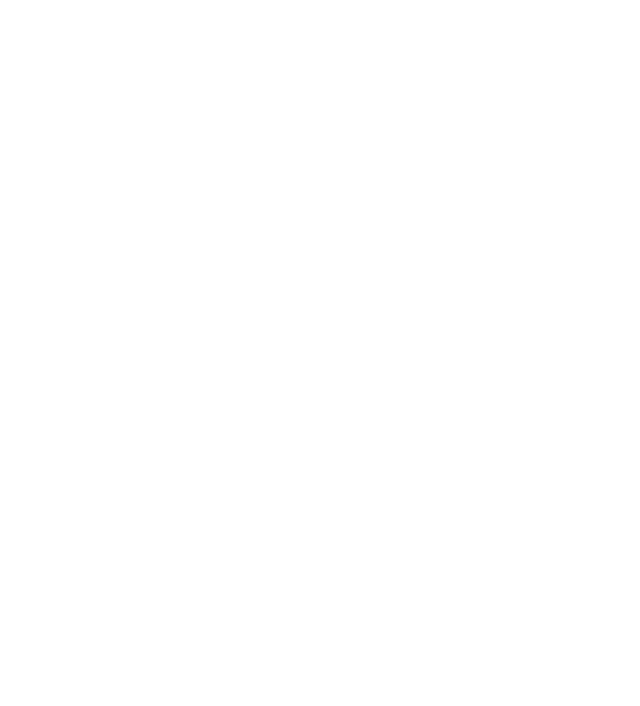
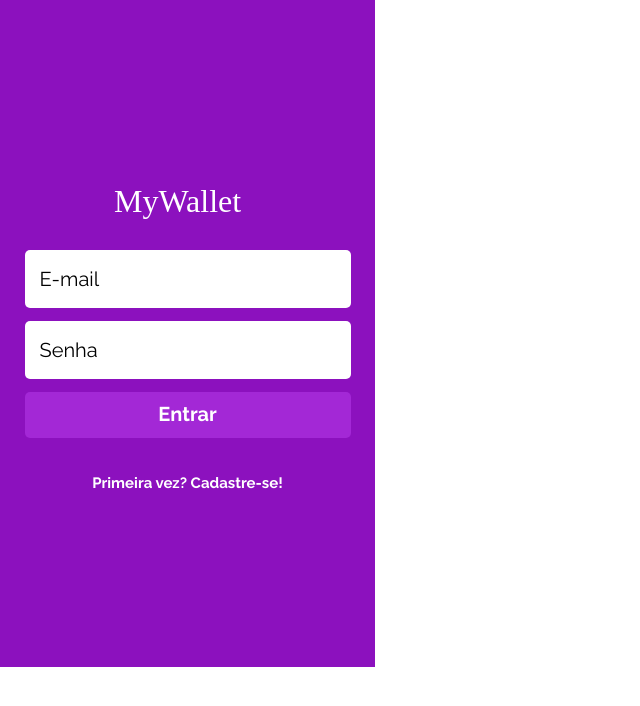
Before and after one commit to Reiony/projeto14-mywallet-front, a React (Create React App) app: page /sign-in in a window 1280 px wide. Before the commit this address had no page. Shown: the top 706 px of the page, without its empty margins (0-640 px from the left). Built offline with nearby package versions, Linux system fonts and the light colour scheme; a web font is replaced by a local one.

Commit message:
refact: fixed a lot of react errors involving svcs

```diff
--- a/package.json
+++ b/package.json
@@ -8,7 +8,8 @@
     "react-dom": "^18.2.0",
     "react-router-dom": "^6.7.0",
     "react-scripts": "^5.0.1",
-    "styled-components": "^5.3.6"
+    "styled-components": "^5.3.6",
+    "sweetalert": "^2.1.2"
   },
   "scripts": {
     "start": "react-scripts start",
--- a/src/App.js
+++ b/src/App.js
@@ -9,9 +9,9 @@ export default function App() {
       <GlobalStyle />
       <BrowserRouter>
         <Routes>
-          {/* <Route path="/home" element={<Home />}/> */}
+          {/* <Route path="/" element={<Home />}/> */}
           <Route path="sign-up" element={<SignUp/>}/>
-          <Route path="/" element={<SignIn/>}/>
+          <Route path="/sign-in" element={<SignIn/>}/>
         </Routes>
       </BrowserRouter>
     </>
--- a/src/components/SignIn.js
+++ b/src/components/SignIn.js
@@ -1,8 +1,8 @@
 import { useState, useContext } from "react";
 import { Link, useNavigate } from "react-router-dom";
 import styled from "styled-components";
-import { AuthContext } from "../contexts/AuthContext";
-import { SignInPost } from "../services/AxiosAuth";
+import { AuthContext } from "../contexts/AuthContext.js";
+import { SignInPost } from "../services/AxiosAuth.js";
 
 export default function SignIn() {
   const [form, setForm] = useState({});
@@ -12,8 +12,8 @@ export default function SignIn() {
   function ValidateForm(e) {
     e.preventDefault();
     SignInPost(form).then((res) => {
-      setToken(res.data.token);
       nav("/");
+      setToken(res.data.token)
     });
   }
 
@@ -25,30 +25,28 @@ export default function SignIn() {
   }
   return (
     <Form>
-      <Title>
-        MyWallet
-      </Title>
+      <Title>MyWallet</Title>
       <Field
         placeholder="E-mail"
+        name="email"
+        type="email"
         onChange={(e) =>
           handleForm({
             name: e.target.name,
             value: e.target.value,
           })
         }
-        type="email"
-        required
       ></Field>
       <Field
         placeholder="Senha"
+        name="password"
+        type="password"
         onChange={(e) =>
           handleForm({
             name: e.target.name,
             value: e.target.value,
           })
         }
-        type="password"
-        required
       ></Field>
       <Login onClick={ValidateForm}>
         <h3>Entrar</h3>
--- a/src/components/SignUp.js
+++ b/src/components/SignUp.js
@@ -36,8 +36,8 @@ export default function SignUp() {
         ></Input>
         <Input
           placeholder="Digite seu e-mail"
-          name="name"
-          type="text"
+          name="email"
+          type="email"
           onChange={(e) => {
             handleForm({ name: e.target.name, value: e.target.value });
           }}
@@ -62,7 +62,7 @@ export default function SignUp() {
           <h3> Cadastrar </h3>
         </Register>
         <SignIn>
-          <Link to="/" style={{ textDecoration: "none" }}>
+          <Link to="/sign-in" style={{ textDecoration: "none" }}>
             <h3>Já tem uma conta? entre agora!</h3>
           </Link>
         </SignIn>
```
Also changed, not shown: src/services/AxiosAuth.js (+5 -5 lines), 1 other file (tests, documents, lock files or other folders). Lines whose indentation alone changed are shown as unchanged.
